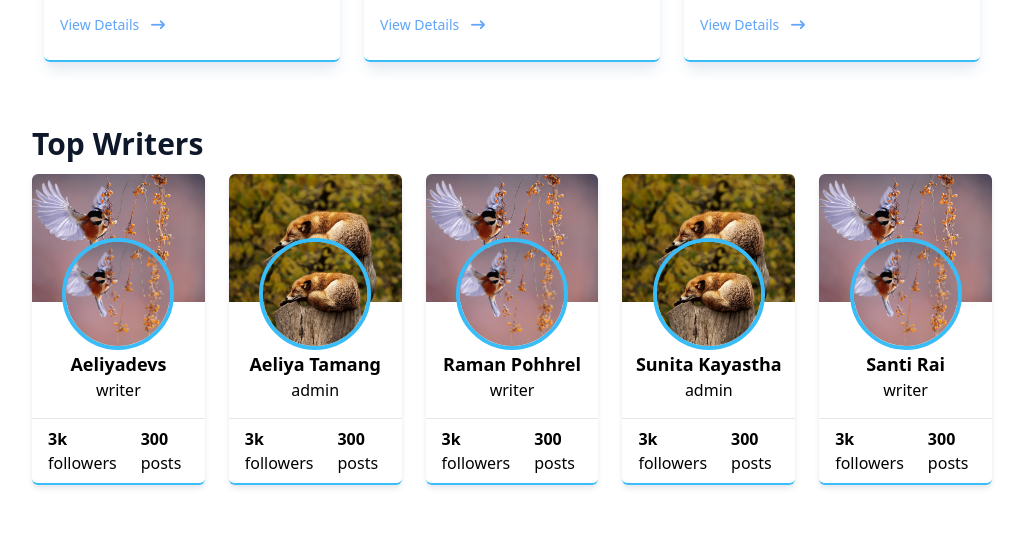
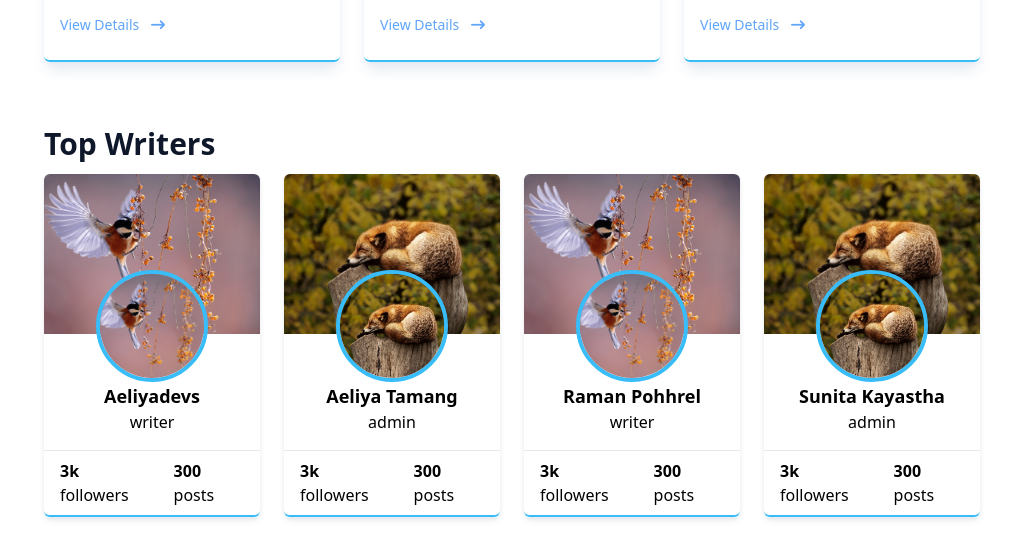
Before and after one commit to aeliyadevs/mero-rachana, a React (Vite) app: page / in a window 1280 px wide. Shown: the part 1209-1763 px from the top of the page, without its empty margins (128-1151 px from the left). Built offline with nearby package versions, Linux system fonts and the light colour scheme.

Commit message:
make top writers section responsive

```diff
--- a/src/components/AuthorCard.tsx
+++ b/src/components/AuthorCard.tsx
@@ -17,7 +17,7 @@ const AuthorCard: React.FC<ComponentProps> = ({ author }) => {
           <img
             src={author.profileImage}
             alt=""
-            className="w-full h-32 object-cover"
+            className="w-full h-40 object-cover"
           />
           <div className="flex flex-col items-center -mt-16">
             <img
--- a/src/data/defaultPosts.json
+++ b/src/data/defaultPosts.json
@@ -85,12 +85,6 @@
       "name": "Sunita Kayastha",
       "profileImage": "../images/fox.jpg",
       "category": "admin"
-    },
-    {
-      "id": 5,
-      "name": "Santi Rai",
-      "profileImage": "../images/bird.jpg",
-      "category": "writer"
     }
   ],
   "comments": [
--- a/src/pages/Home/index.tsx
+++ b/src/pages/Home/index.tsx
@@ -37,22 +37,23 @@ const Home = () => {
           </Link>
         </div>
       </section> */}
-      <section className="sm:w-9/12 mx-auto my-3 sm:my-16 grid md:grid-cols-2 gap-4 sm:gap-6 px-3">
+      <section className="sm:w-9/12 mx-auto my-6 sm:my-16 grid md:grid-cols-2 gap-6 px-3">
         {featuredPosts.map((featuredPost, index) => (
           <FeaturedCardAlt key={index} id={featuredPost.postId} />
         ))}
       </section>
-      <section className="sm:w-9/12 mx-auto my-3 sm:my-16 px-3">
+      <section className="sm:w-9/12 mx-auto my-16 px-3">
         <HeadingTwo heading="Popular this month" />
-        <div className="grid md:grid-cols-2 xl:grid-cols-3 gap-4 sm:gap-6">
+        <div className="grid md:grid-cols-2 xl:grid-cols-3 gap-6">
           <CardAlt id={1} />
           <CardAlt id={2} />
           <CardAlt id={3} />
+          {/* <CardAlt id={4} /> */}
         </div>
       </section>
-      <section className="w-9/12 mx-auto my-16">
+      <section className="sm:w-9/12 mx-auto my-16 px-3">
         <HeadingTwo heading="Top Writers" />
-        <div className="grid grid-cols-5 gap-6">
+        <div className="grid sm:grid-cols-2 lg:grid-cols-4 gap-6">
           {authors.map((author, index) => (
             <AuthorCard key={index} author={author} />
           ))}
```
